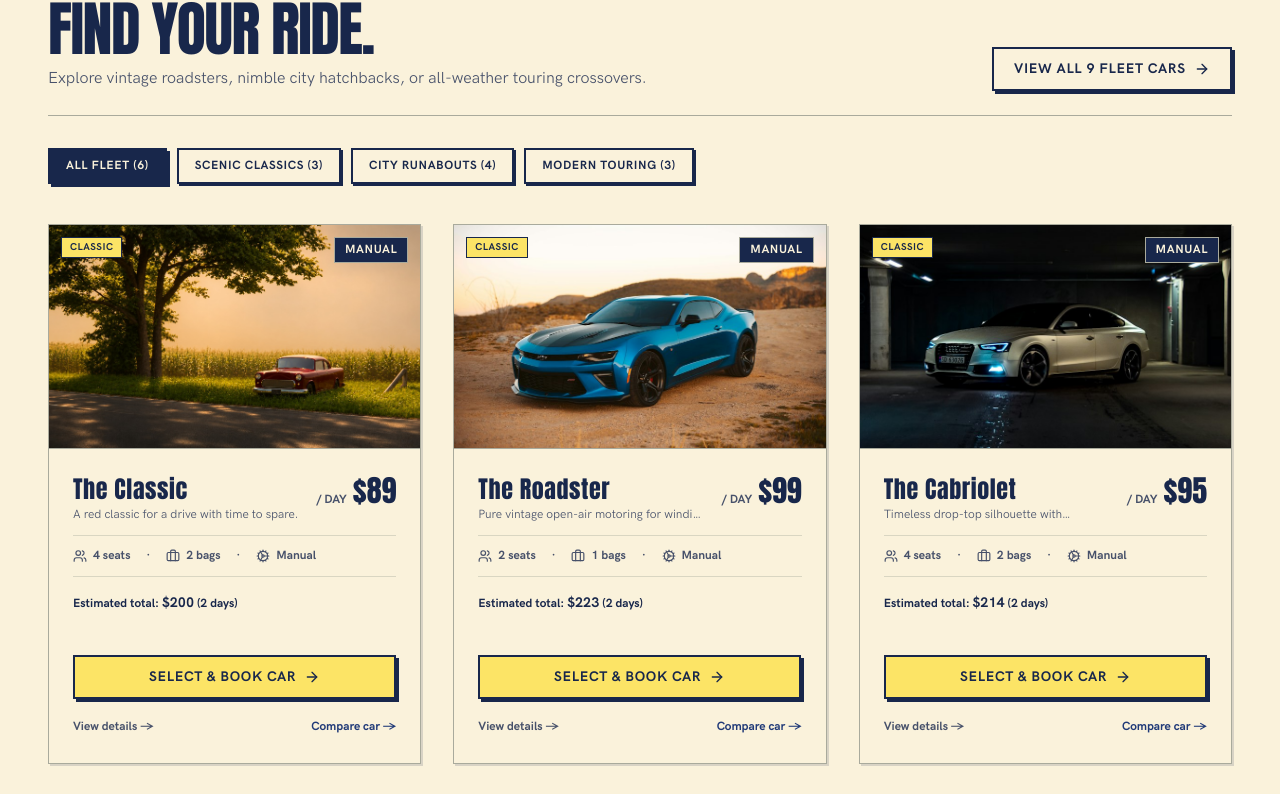
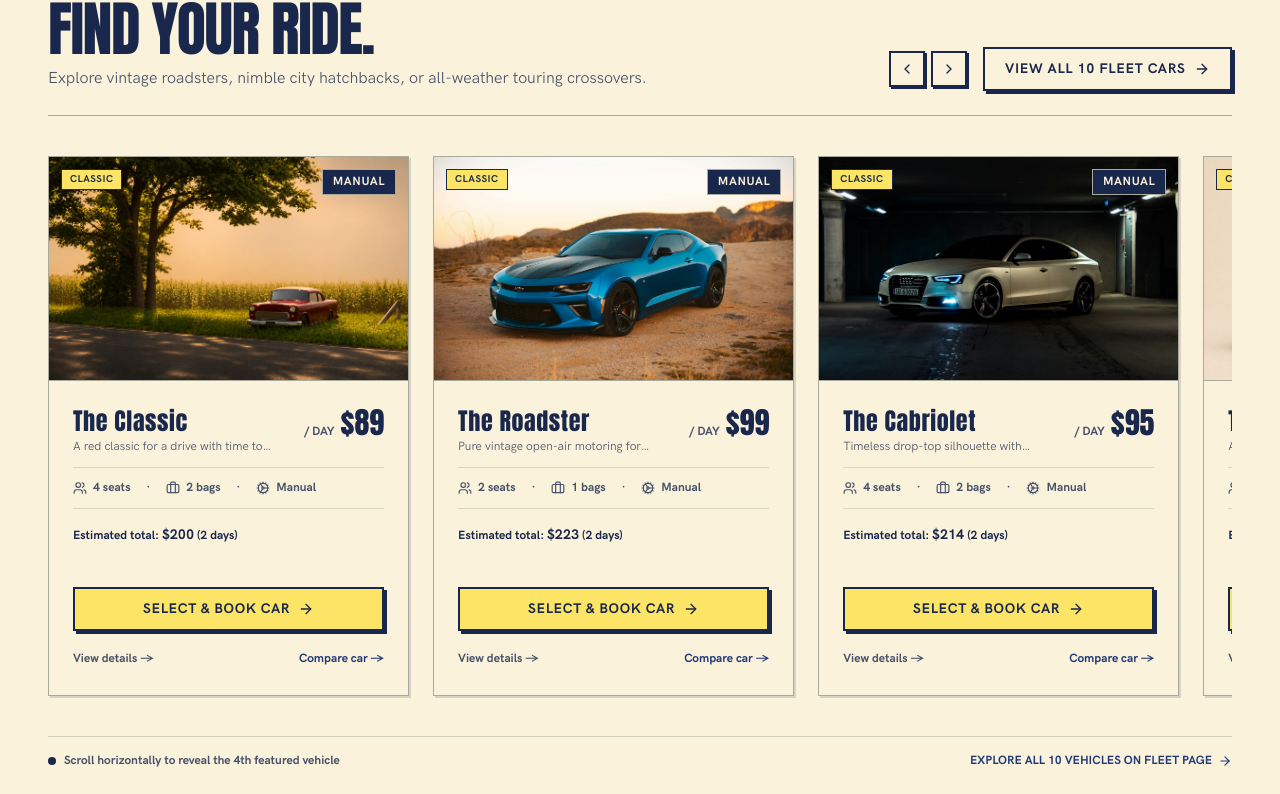
Before and after one commit to Deepjyoti78/detour, a Next.js app in the folder detour-app/: page / in a window 1280 px wide. Shown: the part 889-1683 px from the top of the page. Built offline with nearby package versions, Linux system fonts and the light colour scheme.

Commit message:
feat: replace homepage vehicle grid with a single horizontally scrollable row of 4 cards with 4th card cropped

```diff
--- a/detour-app/src/app/page.tsx
+++ b/detour-app/src/app/page.tsx
@@ -1,20 +1,29 @@
 'use client';
 
-import { useState, Suspense } from 'react';
+import { useRef, Suspense } from 'react';
 import Image from 'next/image';
 import Link from 'next/link';
 import TicketForm from '@/components/planner/TicketForm';
 import VehicleCard from '@/components/fleet/VehicleCard';
 import { CARS } from '@/lib/data';
-import { ArrowRight, ArrowUp } from 'lucide-react';
-import { motion, AnimatePresence } from 'motion/react';
+import { ArrowRight, ArrowUp, ChevronLeft, ChevronRight } from 'lucide-react';
+import { motion } from 'motion/react';
 
 export default function HomePage() {
-  const [selectedCategory, setSelectedCategory] = useState<'all' | 'classic' | 'city' | 'touring'>('all');
+  const scrollRef = useRef<HTMLDivElement>(null);
 
-  const displayedCars = selectedCategory === 'all'
-    ? CARS.slice(0, 6) // Two full rows of 3 cars = 6 cars
-    : CARS.filter((car) => car.category === selectedCategory);
+  // Exactly 4 featured cars in a single horizontally scrollable row
+  const featuredCars = CARS.slice(0, 4);
+
+  const handleScroll = (direction: 'left' | 'right') => {
+    if (scrollRef.current) {
+      const scrollDistance = scrollRef.current.clientWidth * 0.75;
+      scrollRef.current.scrollBy({
+        left: direction === 'left' ? -scrollDistance : scrollDistance,
+        behavior: 'smooth',
+      });
+    }
+  };
 
   return (
     <div>
@@ -50,8 +59,8 @@ export default function HomePage() {
         </div>
       </section>
 
-      {/* Fleet Preview Section: Appears immediately upon scrolling, stacked below hero */}
-      <section id="fleet" className="relative z-10 py-12 sm:py-16 md:py-20 px-4 md:px-12 w-full max-w-7xl mx-auto">
+      {/* Fleet Preview Section: Single horizontally scrollable row of 4 cars with 4th cropped */}
+      <section id="fleet" className="relative z-10 py-12 sm:py-16 md:py-20 px-4 md:px-12 w-full max-w-7xl mx-auto overflow-hidden">
         <div className="flex flex-col md:flex-row md:items-end justify-between gap-6 mb-8 pb-6 border-b border-[#a9aa9c]">
           <div>
             <h2 className="font-['Anton',sans-serif] text-5xl md:text-6xl tracking-tight text-[#18274b]">
@@ -61,62 +70,70 @@ export default function HomePage() {
               Explore vintage roadsters, nimble city hatchbacks, or all-weather touring crossovers.
             </p>
           </div>
+          <div className="flex items-center gap-3 self-start md:self-auto">
+            {/* Scroll Navigation Buttons for Desktop */}
+            <div className="hidden sm:flex items-center gap-1.5 mr-1">
+              <button
+                type="button"
+                onClick={() => handleScroll('left')}
+                className="p-2 border-2 border-[#18274b] bg-[#faf2db] hover:bg-[#fce466] text-[#18274b] shadow-[2px_2px_0px_#18274b] active:translate-x-0.5 active:translate-y-0.5 transition-all cursor-pointer"
+                aria-label="Scroll left"
+              >
+                <ChevronLeft className="w-4 h-4" />
+              </button>
+              <button
+                type="button"
+                onClick={() => handleScroll('right')}
+                className="p-2 border-2 border-[#18274b] bg-[#faf2db] hover:bg-[#fce466] text-[#18274b] shadow-[2px_2px_0px_#18274b] active:translate-x-0.5 active:translate-y-0.5 transition-all cursor-pointer"
+                aria-label="Scroll right"
+              >
+                <ChevronRight className="w-4 h-4" />
+              </button>
+            </div>
             <Link
               href="/fleet"
-            className="btn-tactile-outline py-2.5 px-5 text-sm uppercase tracking-wider flex items-center gap-2 self-start md:self-auto group text-[#18274b]"
+              className="btn-tactile-outline py-2.5 px-5 text-sm uppercase tracking-wider flex items-center gap-2 group text-[#18274b]"
             >
-            <span>View all 9 fleet cars</span>
+              <span>View all {CARS.length} fleet cars</span>
               <ArrowRight className="w-4 h-4 transition-transform group-hover:translate-x-1" />
             </Link>
           </div>
+        </div>
 
-        {/* Category Filter Pills */}
-        <div className="flex flex-wrap items-center gap-2.5 mb-10">
-          {[
-            { id: 'all', label: 'All Fleet', count: 6 },
-            { id: 'classic', label: 'Scenic Classics', count: CARS.filter(c => c.category === 'classic').length },
-            { id: 'city', label: 'City Runabouts', count: CARS.filter(c => c.category === 'city').length },
-            { id: 'touring', label: 'Modern Touring', count: CARS.filter(c => c.category === 'touring').length },
-          ].map((tab) => (
-            <button
-              key={tab.id}
-              type="button"
-              onClick={() => setSelectedCategory(tab.id as 'all' | 'classic' | 'city' | 'touring')}
-              className={`px-4 py-2 text-xs font-bold uppercase tracking-wider border-2 border-[#18274b] transition-all duration-200 cursor-pointer ${
-                selectedCategory === tab.id
-                  ? 'bg-[#18274b] text-[#faf2db] shadow-[3px_3px_0px_#18274b]'
-                  : 'bg-[#faf2db] text-[#18274b] hover:bg-[#fce466] shadow-[2px_2px_0px_#18274b]'
-              }`}
+        {/* Scrollable Single Row: 3 cards fit in view, 4th card cropped in half */}
+        <div className="relative">
+          <div
+            ref={scrollRef}
+            className="flex items-stretch gap-6 overflow-x-auto pb-6 pt-2 scroll-smooth snap-x snap-mandatory [-ms-overflow-style:none] [scrollbar-width:none] [&::-webkit-scrollbar]:hidden"
+            tabIndex={0}
+            role="region"
+            aria-label="Featured rental cars carousel"
           >
-              {tab.label} ({tab.count})
-            </button>
+            {featuredCars.map((car) => (
+              <div
+                key={car.id}
+                className="flex-[0_0_84%] sm:flex-[0_0_46%] md:flex-[0_0_36%] lg:flex-[0_0_30.5%] snap-start shrink-0"
+              >
+                <VehicleCard car={car} />
+              </div>
             ))}
           </div>
 
-        {/* Cars Grid - 2 rows of 3 cars = 6 cars, or filtered category */}
-        <motion.div
-          layout
-          transition={{ duration: 0.35, ease: [0.22, 1, 0.36, 1] }}
-          className="grid grid-cols-1 md:grid-cols-2 lg:grid-cols-3 gap-8"
-        >
-          <AnimatePresence mode="popLayout">
-            {displayedCars.map((car) => (
-              <VehicleCard key={car.id} car={car} />
-            ))}
-          </AnimatePresence>
-        </motion.div>
-
-        {selectedCategory === 'all' && (
-          <div className="mt-12 text-center">
+          {/* Sub-strip indicator & full catalog link */}
+          <div className="mt-4 flex flex-col sm:flex-row items-center justify-between gap-3 pt-4 border-t border-[#a9aa9c]/50 text-xs font-bold text-[#47516a]">
+            <span className="flex items-center gap-2">
+              <span className="inline-block w-2 h-2 rounded-full bg-[#18274b]" />
+              <span>Scroll horizontally to reveal the 4th featured vehicle</span>
+            </span>
             <Link
               href="/fleet"
-              className="btn-tactile-yellow py-3.5 px-8 font-bold text-sm uppercase tracking-wider inline-flex items-center gap-2 group text-[#18274b]"
+              className="text-xs uppercase font-bold text-[#203a78] hover:text-[#18274b] hover:underline flex items-center gap-1.5 transition-colors"
             >
-              <span>Explore full 9-car fleet catalog</span>
-              <ArrowRight className="w-4 h-4 transition-transform group-hover:translate-x-1.5" />
+              <span>Explore all {CARS.length} vehicles on Fleet page</span>
+              <ArrowRight className="w-3.5 h-3.5" />
             </Link>
           </div>
-        )}
+        </div>
       </section>
 
       {/* Scenic Drive Banner - Detour Navy */}
```
Lines whose indentation alone changed are shown as unchanged.
